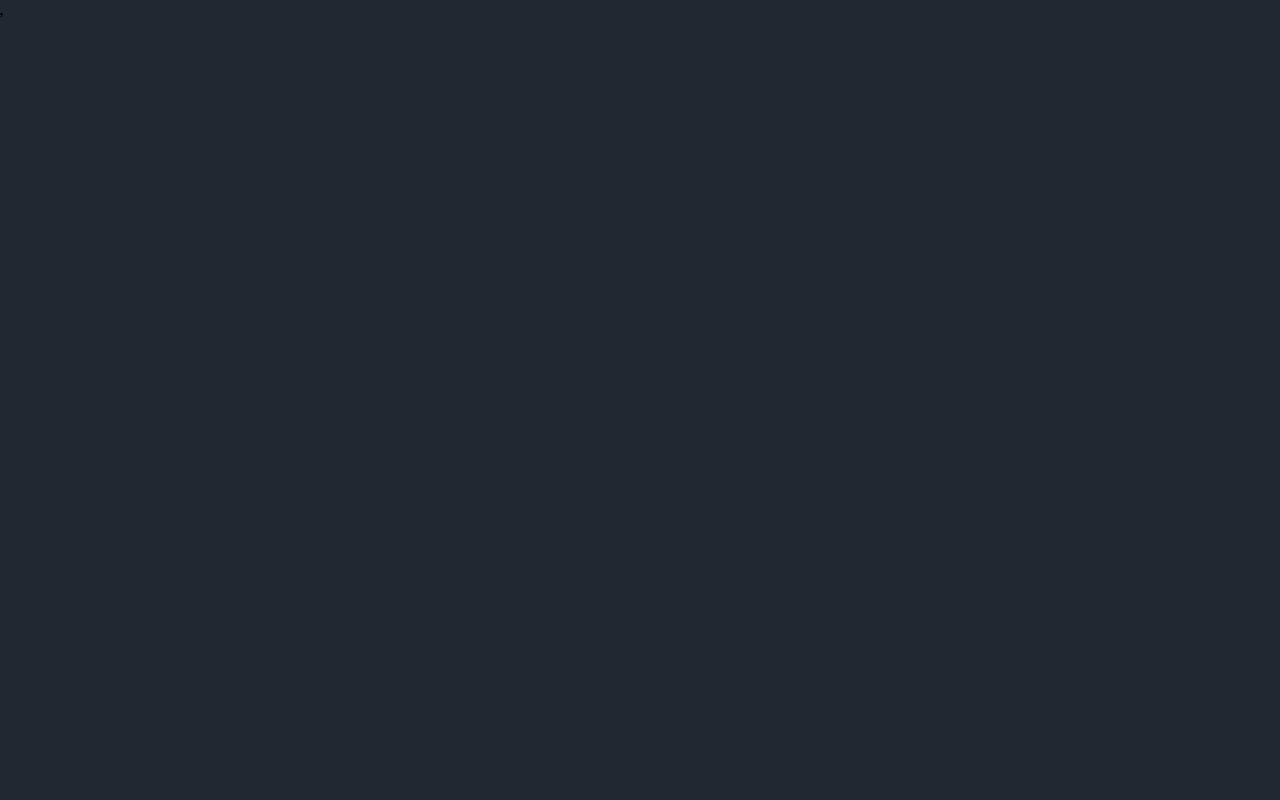
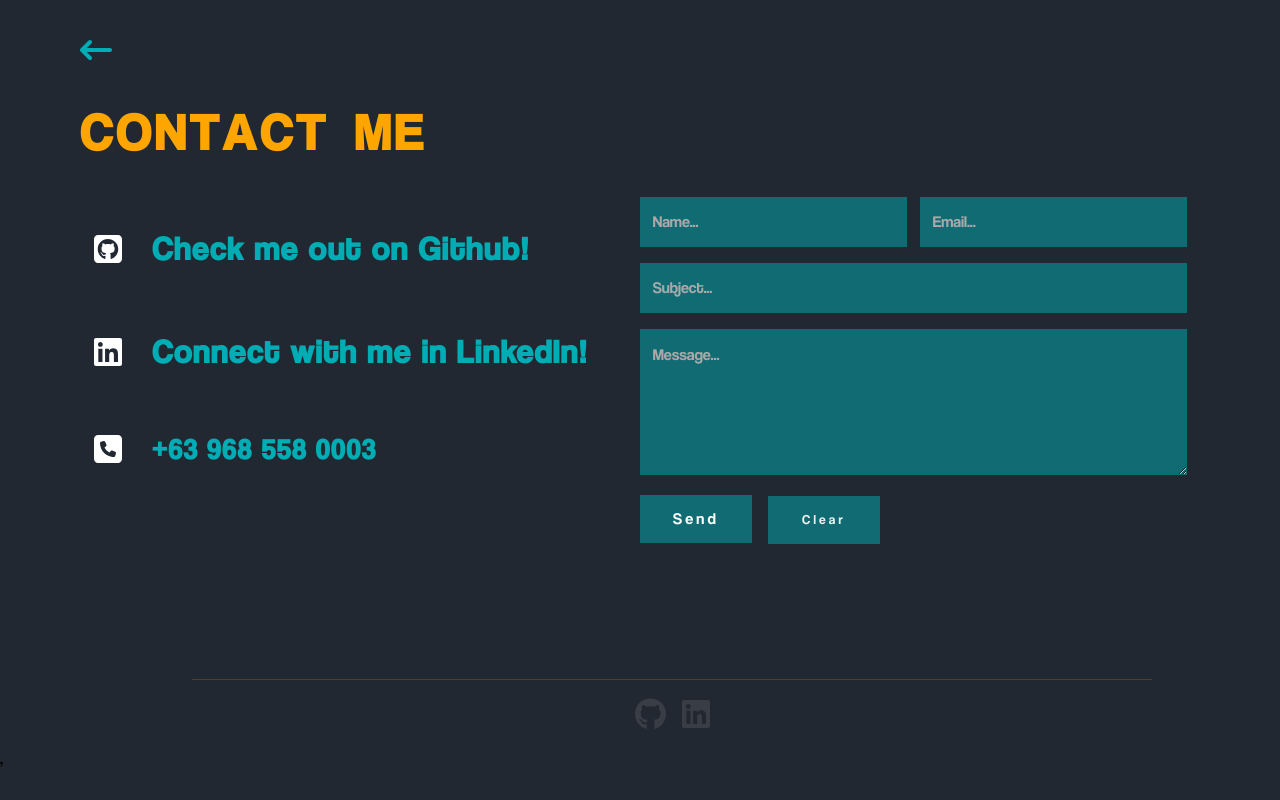
Before and after one commit to Vincent2423/profile, a React (Create React App) app: page /vincent-portfolio/Contact in a window 1280 px wide. Before the commit this address had no page. Built offline with nearby package versions, Linux system fonts and the light colour scheme.

Commit message:
update again 1

```diff
--- a/src/App.js
+++ b/src/App.js
@@ -13,9 +13,9 @@ function App() {
       <Routes>
         <Route element={<Layout />}>
           <Route path='/vincent-portfolio' element={<Home />} />
-          <Route path='/About' element={<About />} />
-          <Route path='/Portfolio' element={<Portfolio />} />
-          <Route path='/Contact' element={<Contact />} />
+          <Route path='/vincent-portfolio/About' element={<About />} />
+          <Route path='/vincent-portfolio/Portfolio' element={<Portfolio />} />
+          <Route path='/vincent-portfolio/Contact' element={<Contact />} />
         </Route>
 
       </Routes>
--- a/src/components/Contact/index.js
+++ b/src/components/Contact/index.js
@@ -49,7 +49,7 @@ const Contact = () =>{
     return(
         <>
             <div id='contact-page'>
-                <Link to='/contact' className='text-primary back-arrow'>
+                <Link to='/vincent-portfolio' className='text-primary back-arrow'>
                     <FontAwesomeIcon icon={faArrowLeftLong}/>
                 </Link>
                 <h1 className="text-highlight" >
--- a/src/components/Portfolio/index.js
+++ b/src/components/Portfolio/index.js
@@ -69,7 +69,7 @@ const Portfolio = () =>{
                 <Parallax pages={16} className='parallax-container'>
 
                 <ParallaxLayer id='topNav' className='text-end'>
-                    <Link to='/contact' className='text-primary'>
+                    <Link to='/vincent-portfolio' className='text-primary'>
                         <FontAwesomeIcon icon={faHome}/>
                     </Link>
                     </ParallaxLayer>
--- a/src/components/Sidebar/index.js
+++ b/src/components/Sidebar/index.js
@@ -32,17 +32,17 @@ const Sidebar = () =>{
                 <div ref={sidebarRef} id="sidebar" className='sidebar '>
                     <ul>
                         <li>
-                            <Link to='/about' className='text-primary'>
+                            <Link to='/vincent-portfolio/about' className='text-primary'>
                                 About
                             </Link>
                         </li>
                         <li>
-                            <Link to='/portfolio' className='text-primary'>
+                            <Link to='/vincent-portfolio/portfolio' className='text-primary'>
                                 Portfolio
                             </Link>
                         </li>
                         <li>
-                            <Link to='/contact' className='text-primary'>
+                            <Link to='/vincent-portfolio/contact' className='text-primary'>
                                 Contact
                             </Link>
                         </li>
```
